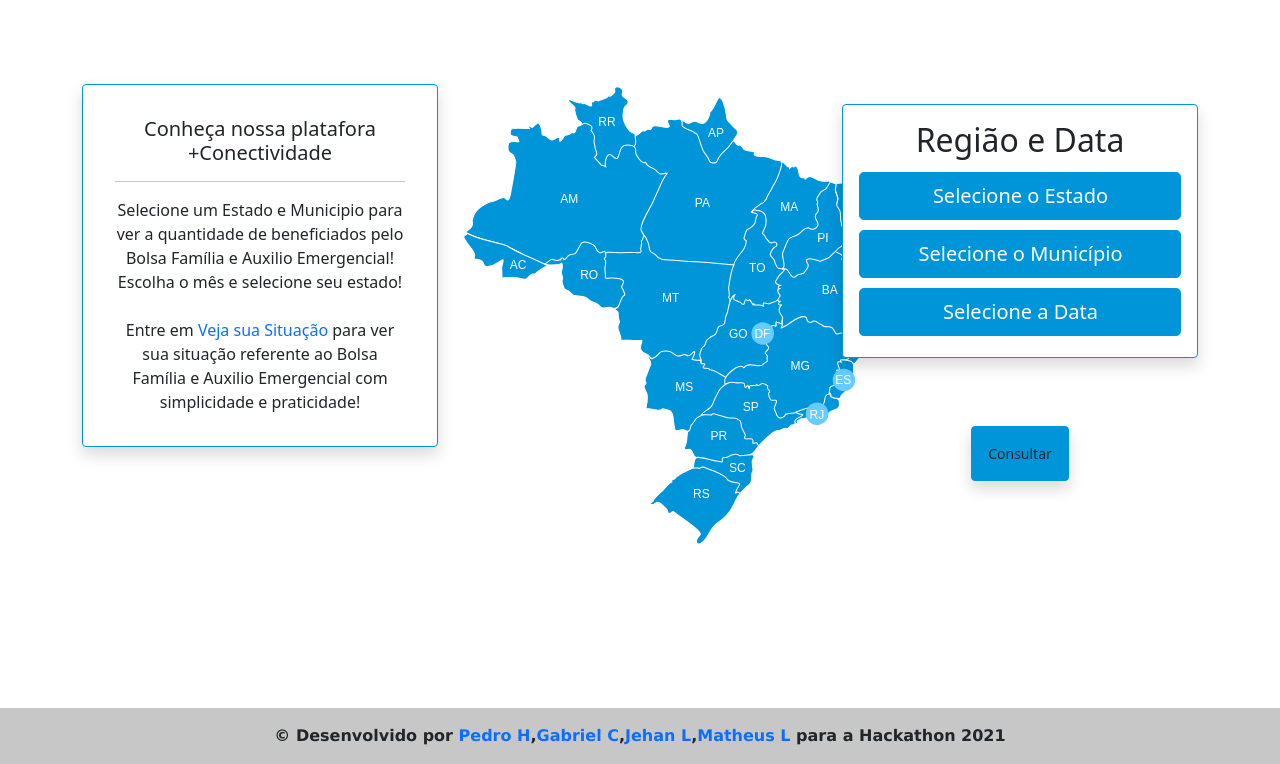
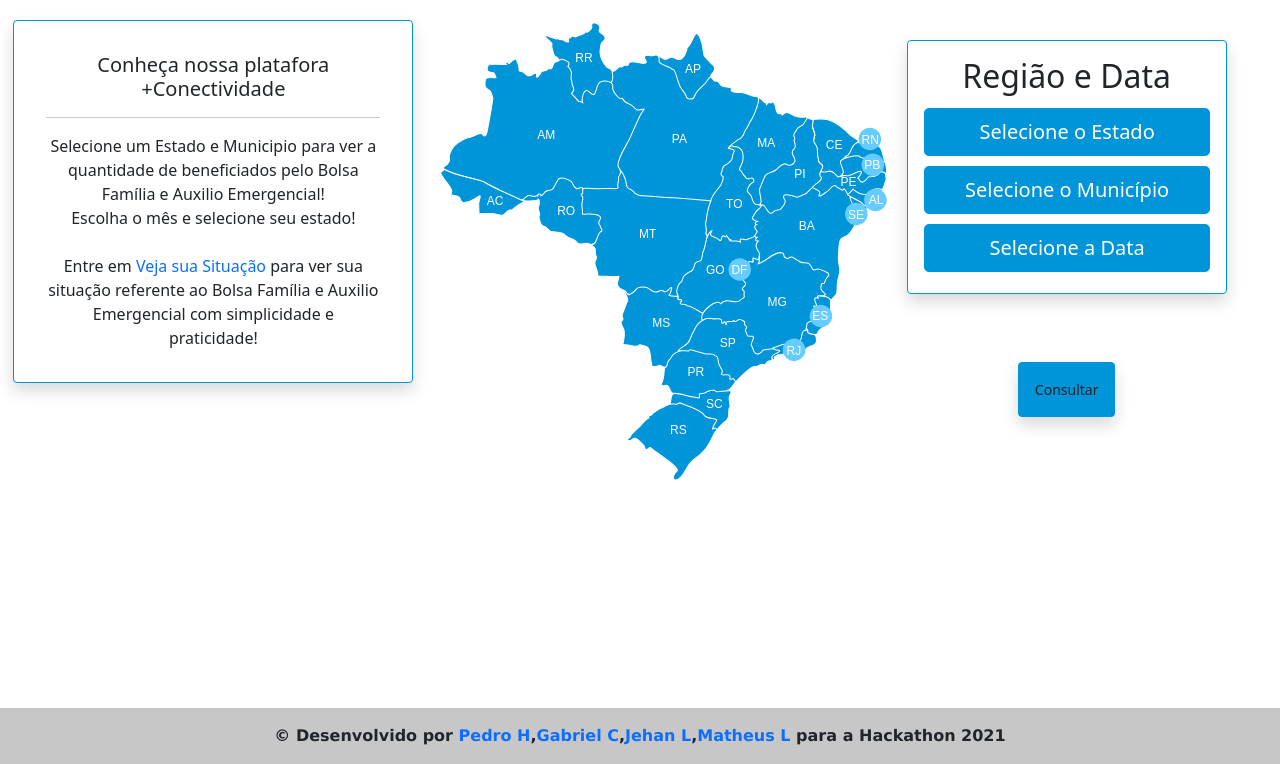
Before and after one commit to Pedro-HNN/conectividade, a PHP site: page /views/mapa.php in a window 1280 px wide. Shown: the part 56-820 px from the top of the page. Run offline with PHP 8.4, Linux system fonts and the light colour scheme; some libraries are stand-ins or nearby versions.

Commit message:
Frontend

```diff
--- a/views/mapa.php
+++ b/views/mapa.php
@@ -23,7 +23,7 @@
     body {
       height: 100%;
     }
-    .container {
+    .container-xxl {
       margin-top: 20px;
       min-height: 86%;
     }
@@ -47,7 +47,7 @@
 
   <?php include_once 'header.html' ?>
 
-  <div class="container ">
+  <div class="container-xxl">
     <div class="row">
 
       <div id="informacoes" class="col-xl-4 custom-col " align="center">
@@ -407,7 +407,7 @@
       </div>
 
       <div id="seleciona-data" class="col-xl-4 custom-col" align="center">
-        <div class="card text-dark shadow p-3 mb-5 bg-white rounded" style="max-width: 25rem;margin-top:20px;border-color:#0094d9;">
+        <div class="card text-dark shadow p-3 mb-5 bg-white rounded" style="max-width: 20rem;margin-top:20px;border-color:#0094d9;">
 
           <h2>Região e Data</h2>
 
```
